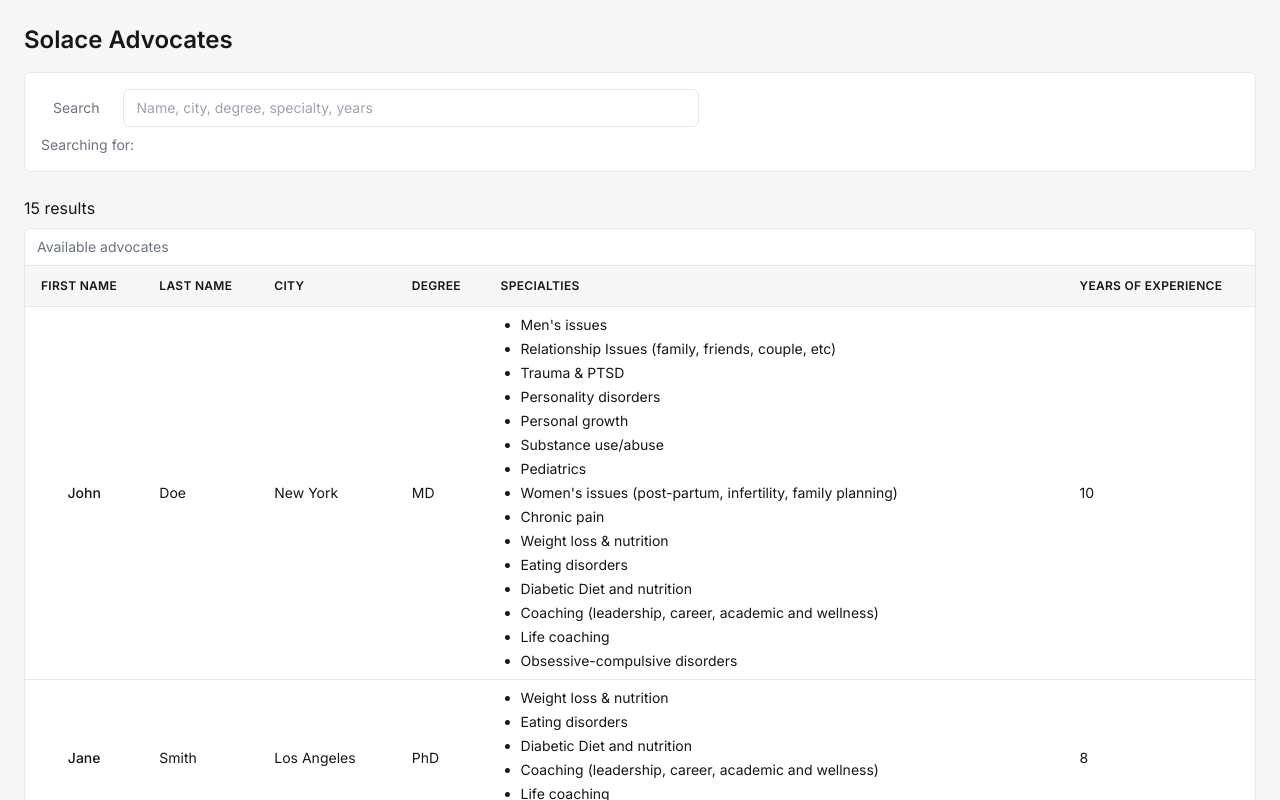
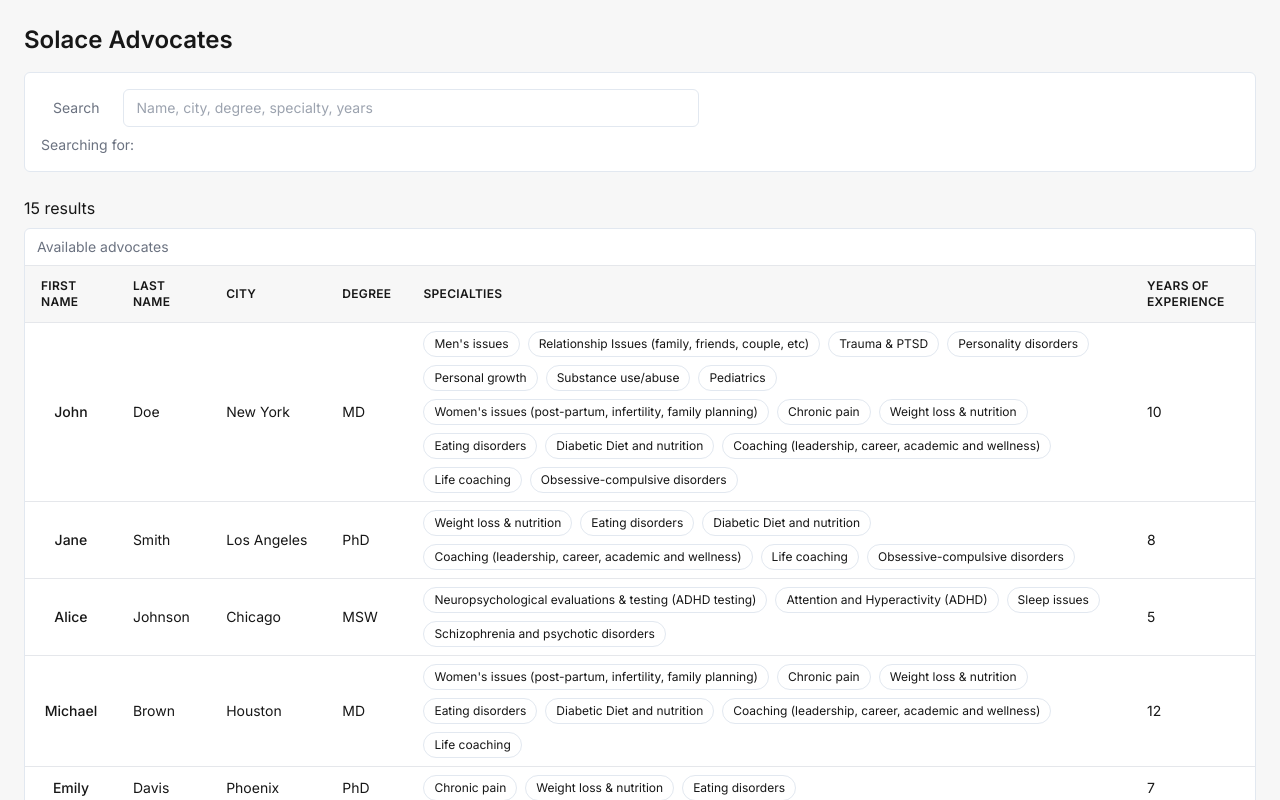
Before and after one commit to Arenteria18/solace-candidate-assignment-main, a Next.js app: page / in a window 1280 px wide. Shown: the top 800 px of the page. Built offline with nearby package versions, Linux system fonts and the light colour scheme.

Commit message:
feat: add SpecialtiesList component and update styles

```diff
--- a/src/components/AdvocateCardList.tsx
+++ b/src/components/AdvocateCardList.tsx
@@ -1,4 +1,5 @@
 import { Advocate } from "../types/advocate";
+import { SpecialtiesList } from "./SpecialtiesList";
 
 interface Props {
   data: Advocate[];
@@ -24,11 +25,7 @@ export function AdvocateCardList({ data }: Props) {
             <div>
               <dt>Specialties</dt>
               <dd>
-                <ul className="list-bullets">
-                  {a.specialties.map((s) => (
-                    <li key={s}>{s}</li>
-                  ))}
-                </ul>
+                <SpecialtiesList items={a.specialties} />
               </dd>
             </div>
             <div>
--- a/src/components/AdvocatesTable.tsx
+++ b/src/components/AdvocatesTable.tsx
@@ -1,4 +1,5 @@
 import { Advocate } from "../types/advocate";
+import { SpecialtiesList } from "./SpecialtiesList";
 
 interface Props {
   data: Advocate[];
@@ -43,11 +44,7 @@ export function AdvocatesTable({ data }: Props) {
               <td className="td-base">{advocate.city}</td>
               <td className="td-base">{advocate.degree}</td>
               <td className="td-base align-top">
-                <ul className="list-bullets">
-                  {advocate.specialties.map((s) => (
-                    <li key={s}>{s}</li>
-                  ))}
-                </ul>
+                <SpecialtiesList items={advocate.specialties} />
               </td>
               <td className="td-base">{advocate.yearsOfExperience}</td>
             </tr>
--- a/src/components/SearchBar.tsx
+++ b/src/components/SearchBar.tsx
@@ -24,6 +24,11 @@ export function SearchBar({ value, onChange, onReset }: SearchBarProps) {
             type="search"
             value={value}
             onChange={(e) => onChange(e.target.value)}
+            onKeyDown={(e) => {
+              if (e.key === "Escape" && value) {
+                onReset();
+              }
+            }}
             placeholder="Name, city, degree, specialty, years"
             className="flex-1 rounded-md border border-[rgb(var(--border))] bg-[rgb(var(--surface))] px-3 py-2 pr-9 text-sm outline-none focus:ring-2 focus:ring-[rgb(var(--focus))]"
           />
--- /dev/null
+++ b/src/components/SpecialtiesList.tsx
@@ -0,0 +1,24 @@
+import React from "react";
+
+interface Props {
+  items: string[];
+  label?: string;
+}
+
+// Renders specialties as accessible chips with consistent theme styles
+export function SpecialtiesList({ items, label = "Specialties" }: Props) {
+  if (!items?.length) return null;
+  return (
+    <div aria-label={label}>
+      <ul className="flex flex-wrap gap-2">
+        {items.map((s) => (
+          <li key={s} className="list-none">
+            <span className="inline-block rounded-full border border-[rgb(var(--border))] bg-[rgb(var(--surface))] px-2.5 py-1 text-xs">
+              {s}
+            </span>
+          </li>
+        ))}
+      </ul>
+    </div>
+  );
+}
```
